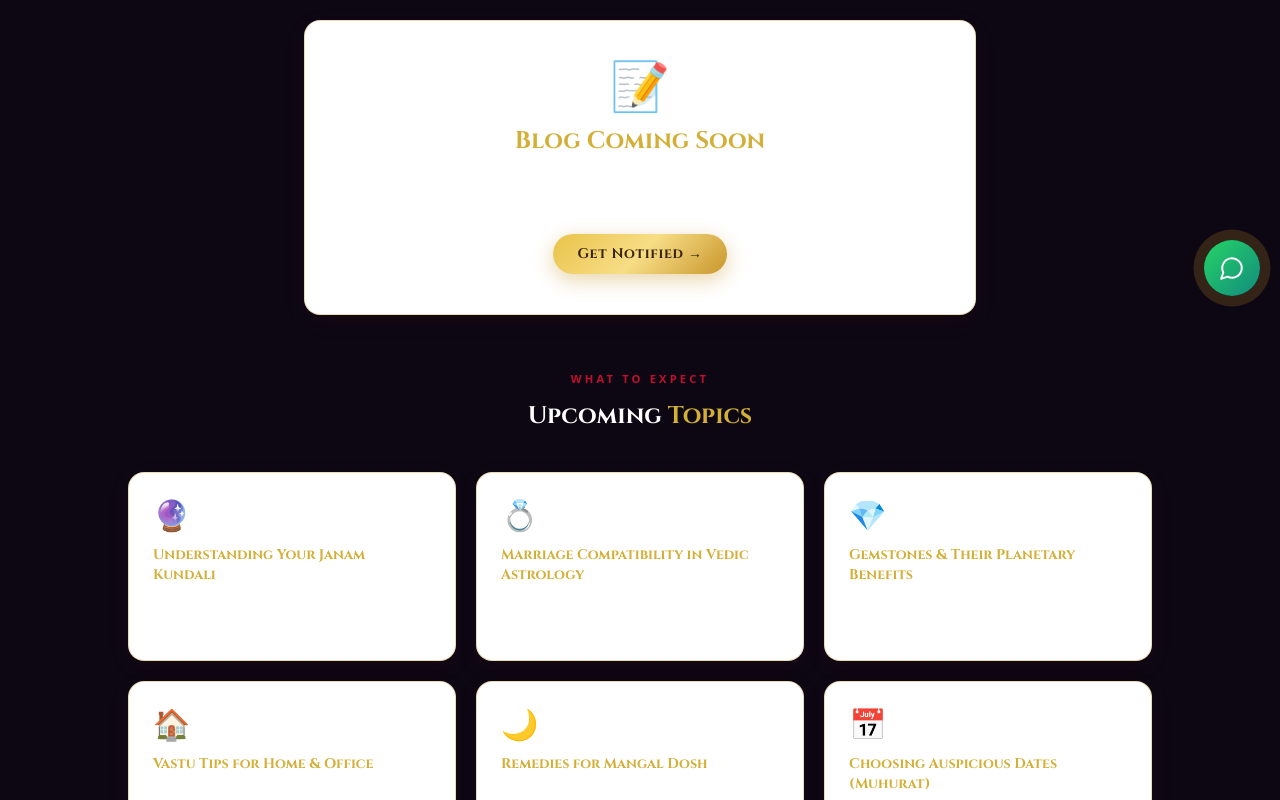
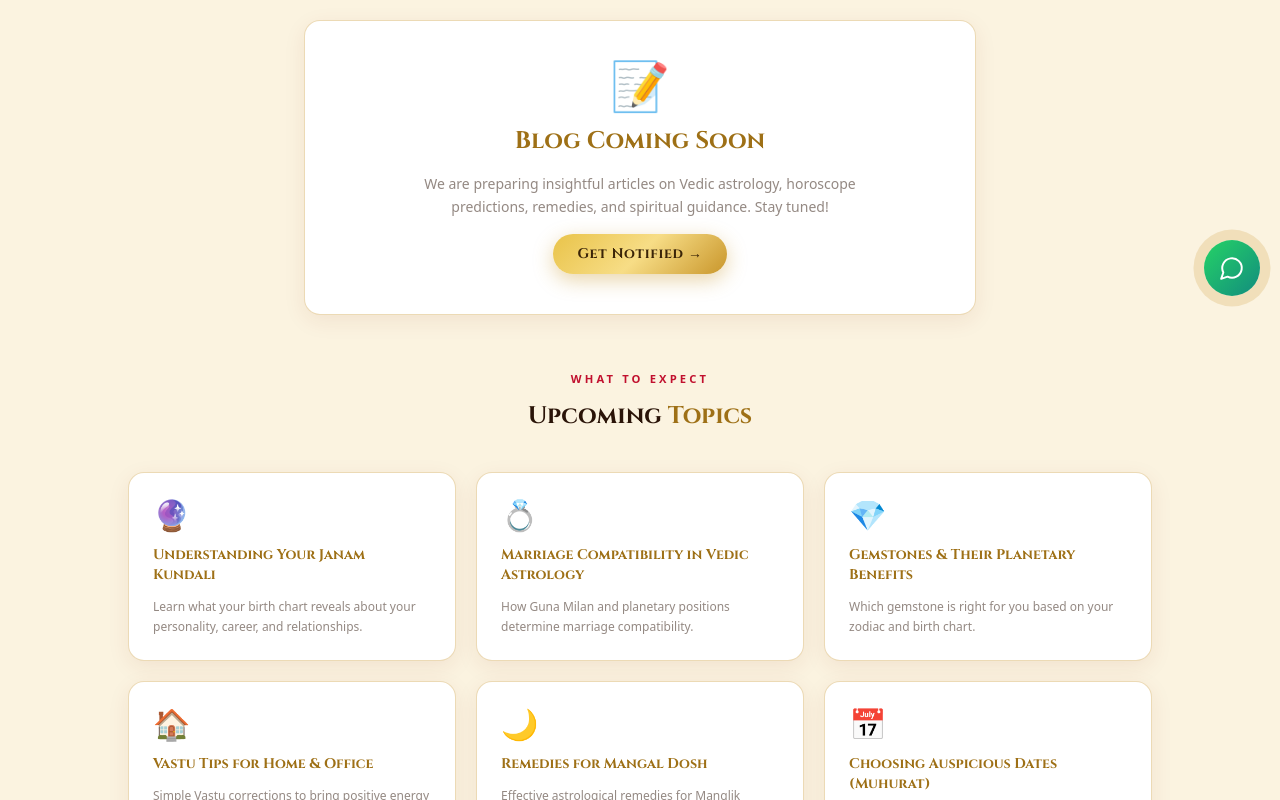
Before and after one commit to Sanchitjha/Astrologer, a Next.js app: page /blog in a window 1280 px wide. Shown: the part 480-1280 px from the top of the page. Built offline with nearby package versions, Linux system fonts and the light colour scheme.

Commit message:
feat: implement comprehensive website structure with new app pages and supporting UI components

```diff
--- a/app/blog/page.js
+++ b/app/blog/page.js
@@ -32,17 +32,17 @@ export default function BlogPage() {
         crumbs={[{ label: 'Blog' }]}
       />
 
-      <main className="bg-[#0D0714] py-16 px-4">
+      <main className="bg-[#FBF3E0] py-16 px-4">
         <div className="max-w-5xl mx-auto">
           {/* Coming soon message */}
           <div className="text-center mb-14">
             <div className="glass-card rounded-2xl p-10 max-w-2xl mx-auto space-y-4">
               <span className="text-5xl block">📝</span>
-              <h2 className="text-[#D4AF37] text-2xl font-bold"
+              <h2 className="text-[#9E7016] text-2xl font-bold"
                   style={{ fontFamily: 'var(--font-cinzel)' }}>
                 Blog Coming Soon
               </h2>
-              <p className="text-white/50 text-sm leading-relaxed max-w-md mx-auto">
+              <p className="text-[#2A1408]/50 text-sm leading-relaxed max-w-md mx-auto">
                 We are preparing insightful articles on Vedic astrology, horoscope predictions,
                 remedies, and spiritual guidance. Stay tuned!
               </p>
@@ -56,9 +56,9 @@ export default function BlogPage() {
           {/* Upcoming topics preview */}
           <div className="text-center mb-10">
             <p className="section-label mb-3">What to Expect</p>
-            <h3 className="text-2xl font-bold text-white"
+            <h3 className="text-2xl font-bold text-[#2A1408]"
                 style={{ fontFamily: 'var(--font-cinzel)' }}>
-              Upcoming <span className="text-[#D4AF37]">Topics</span>
+              Upcoming <span className="text-[#9E7016]">Topics</span>
             </h3>
           </div>
 
@@ -66,11 +66,11 @@ export default function BlogPage() {
             {upcomingTopics.map((t) => (
               <article key={t.title} className="glass-card rounded-2xl p-6 space-y-3">
                 <span className="text-3xl block">{t.icon}</span>
-                <h4 className="text-[#D4AF37] font-bold text-sm"
+                <h4 className="text-[#9E7016] font-bold text-sm"
                     style={{ fontFamily: 'var(--font-cinzel)' }}>
                   {t.title}
                 </h4>
-                <p className="text-white/50 text-xs leading-relaxed">{t.desc}</p>
+                <p className="text-[#2A1408]/50 text-xs leading-relaxed">{t.desc}</p>
               </article>
             ))}
           </div>
```
